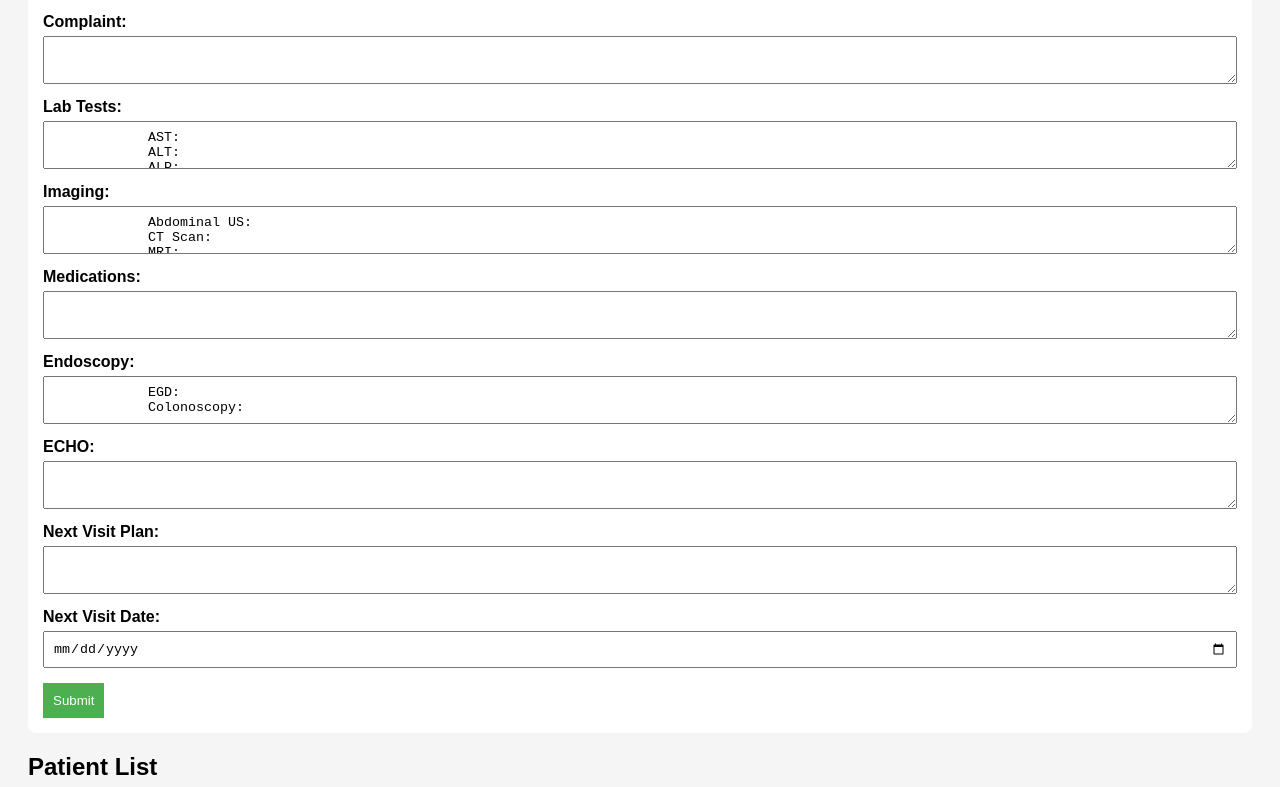
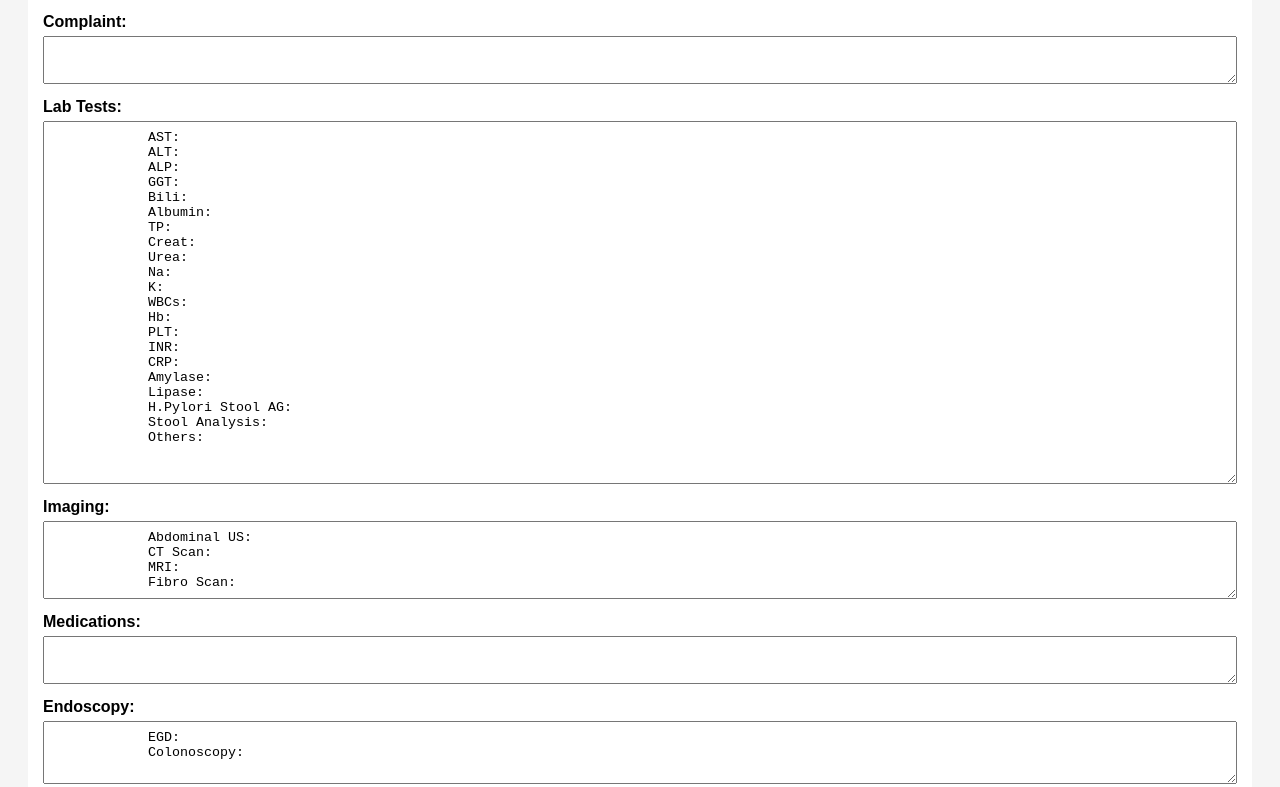
Before and after one commit to Zarcotech/patcat, a website: page public/index.html in a window 1280 px wide. Shown: the part 613-1400 px from the top of the page. Drawn offline with Linux system fonts and the light colour scheme; no server answers.

Commit message:
Textarea sizing

```diff
--- a/public/index.html
+++ b/public/index.html
@@ -20,7 +20,7 @@
         <label>Patient Status:</label><input type="text" name="status"><br>
         <label>Medical History:</label><textarea name="history"></textarea><br>
         <label>Complaint:</label><textarea name="complaint"></textarea><br>
-        <label>Lab Tests:</label><textarea name="labs">
+        <label>Lab Tests:</label><textarea name="labs" rows="23">
             AST:
             ALT:
             ALP:
@@ -43,7 +43,7 @@
             Stool Analysis:
             Others:
         </textarea><br>
-        <label>Imaging:</label><textarea name="imaging">
+        <label>Imaging:</label><textarea name="imaging" rows="4">
             Abdominal US:
             CT Scan:
             MRI:
@@ -51,7 +51,7 @@
         </textarea><br>
         <label>Medications:</label><textarea name="medications"></textarea><br>
         <!-- <label>Diagnostic Radiology:</label><textarea name="radiology"></textarea><br> -->
-        <label>Endoscopy:</label><textarea name="endoscopy">
+        <label>Endoscopy:</label><textarea name="endoscopy" rows="3">
             EGD:
             Colonoscopy:
         </textarea><br>
```
